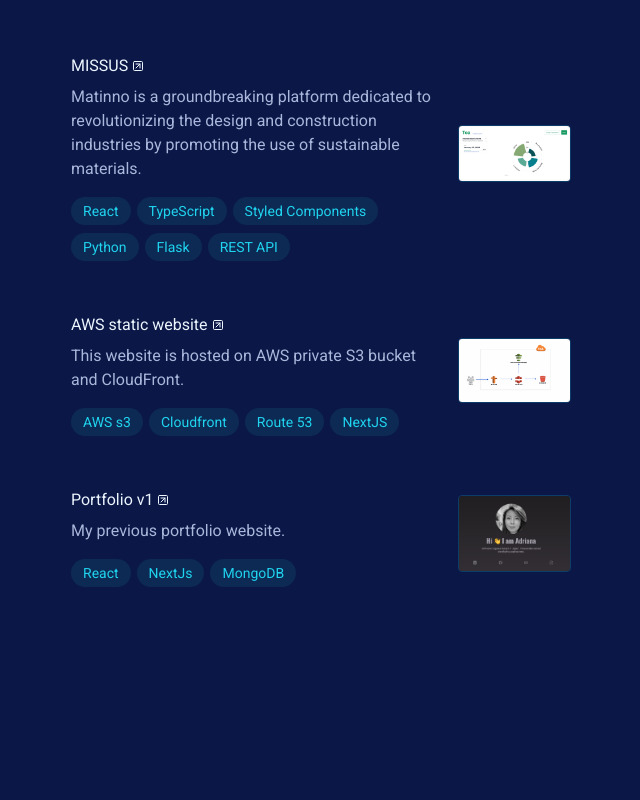
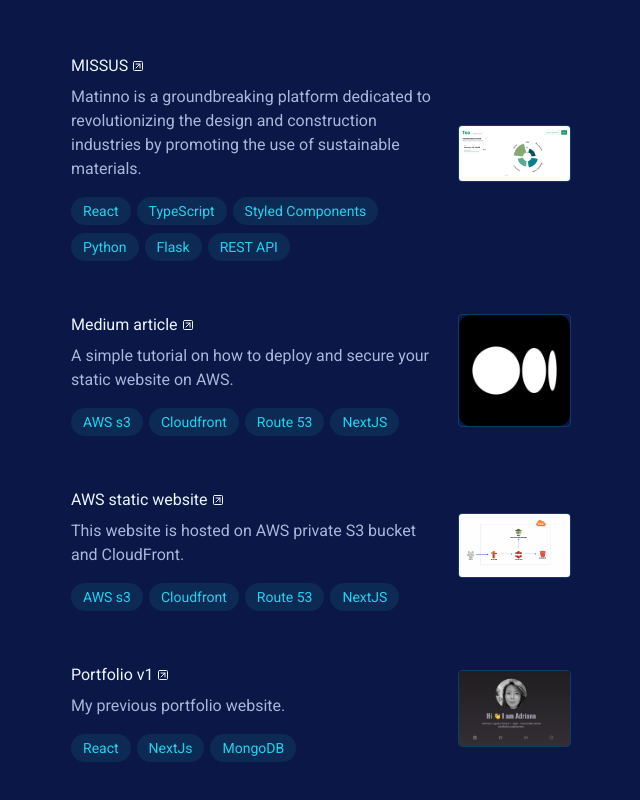
Before and after one commit to Adrianaito/portfolio-2024, a Next.js app: page / in a window 1280 px wide. Shown: the part 2303-3103 px from the top of the page, without its empty margins (613-1253 px from the left). Built offline with nearby package versions, Linux system fonts and the light colour scheme; a web font is replaced by a local one.

Commit message:
add new project

```diff
--- a/src/data/projects.ts
+++ b/src/data/projects.ts
@@ -23,6 +23,15 @@
     thumbnail: "/missus/missus-thumb.png",
   },
   {
+    name: "Medium article",
+    description: [
+      "A simple tutorial on how to deploy and secure your static website on AWS.",
+    ],
+    techStack: ["AWS s3", "Cloudfront", "Route 53", "NextJS"],
+    link: "https://medium.com/@ito.dri/deploying-and-securing-a-static-nextjs-site-on-aws-9e2c9756cfbe",
+    thumbnail: "/medium/medium.png",
+  },
+  {
     name: "AWS static website",
     description: [
       "This website is hosted on AWS private S3 bucket and CloudFront.",
```
Also changed, not shown: public/medium/medium.png (added).
